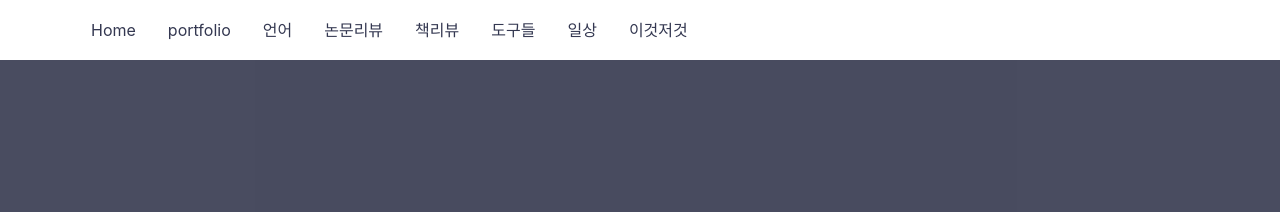
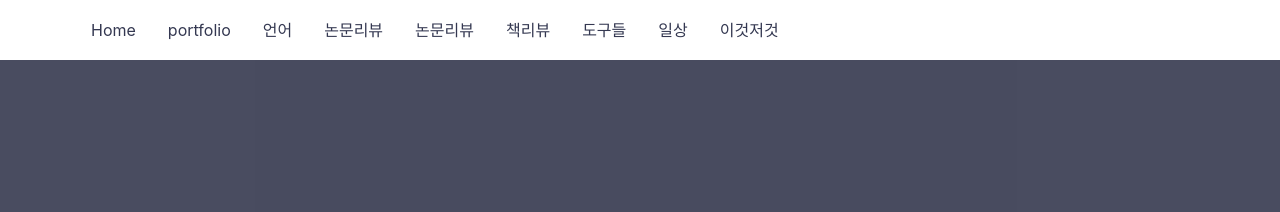
Before and after one commit to SUNGBEOMCHOI/SungBeomChoi.github.io, a Jekyll site: the page built from index.md, in a window 1280 px wide. Shown: the top 212 px of the page. Built offline with Jekyll 4.4.1, drawn with Linux system fonts in a browser that asks for light colours.

```diff
--- a/_includes/header.html
+++ b/_includes/header.html
@@ -7,6 +7,7 @@
           <a class="header__link" href="{{ '/Choi_Portfolio' | relative_url }}" itemprop="url"><span itemprop="name">portfolio</span></a>
           <a class="header__link" href="{{ '/language' | relative_url }}" itemprop="url"><span itemprop="name">언어</span></a>
           <a class="header__link" href="{{ '/paper_review' | relative_url }}" itemprop="url"><span itemprop="name">논문리뷰</span></a>
+          <a class="header__link" href="{{ '/paper_implementaion' | relative_url }}" itemprop="url"><span itemprop="name">논문리뷰</span></a>
           <a class="header__link" href="{{ '/book_review' | relative_url }}" itemprop="url"><span itemprop="name">책리뷰</span></a>
           <a class="header__link" href="{{ '/tools' | relative_url }}" itemprop="url"><span itemprop="name">도구들</span></a>
           <a class="header__link" href="{{ '/life' | relative_url }}" itemprop="url"><span itemprop="name">일상</span></a>
```
Also changed, not shown: assets/img/posts/2021-03-17-Resnet_Implementation/fig1.JPG (added), assets/img/posts/2021-03-17-Resnet_Implementation/fig2.JPG (added), assets/img/posts/2021-03-17-Resnet_Implementation/fig2_placehold.jpg (added), assets/img/posts/2021-03-17-Resnet_Implementation/fig2_thumb.jpg (added).
